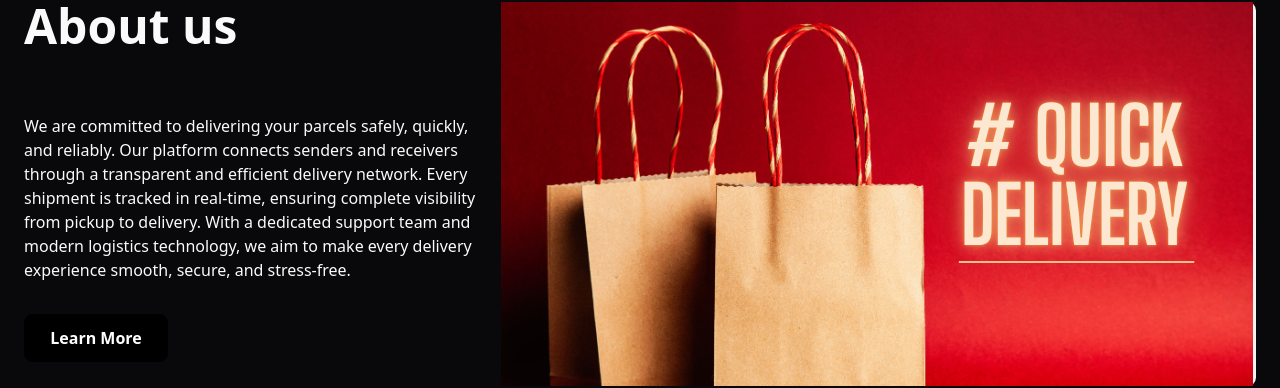
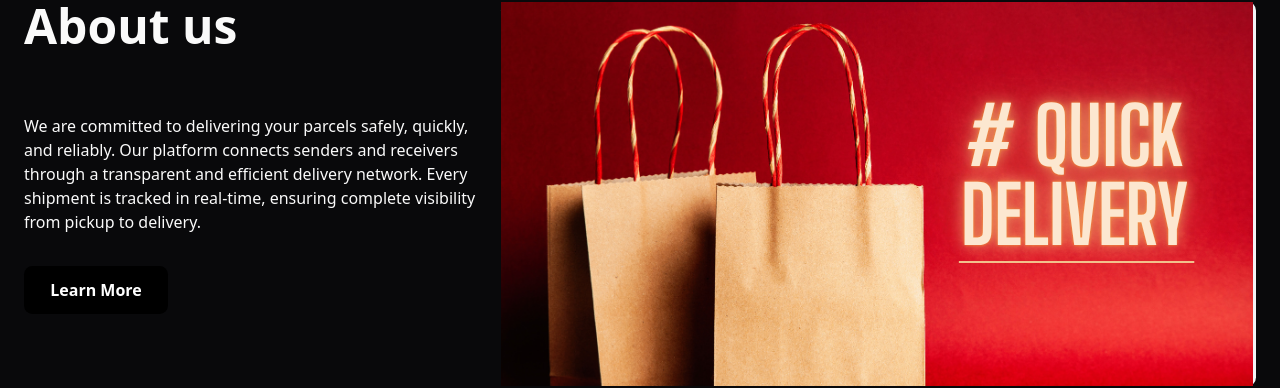
Before and after one commit to maufdev09/shipzy-frontend, a React (Vite) app: page /about in a window 1280 px wide. Shown: the part 111-499 px from the top of the page. Built offline with nearby package versions, Linux system fonts and the light colour scheme; no server answers.

Commit message:
refactor: simplify About Us section by removing redundant text

```diff
--- a/src/Page/AboutUs.tsx
+++ b/src/Page/AboutUs.tsx
@@ -15,9 +15,7 @@ export default function AboutUs() {
                 reliably. Our platform connects senders and receivers through a
                 transparent and efficient delivery network. Every shipment is
                 tracked in real-time, ensuring complete visibility from pickup
-                to delivery. With a dedicated support team and modern logistics
-                technology, we aim to make every delivery experience smooth,
-                secure, and stress-free.
+                to delivery.
               </p>
               <a
                 href="javascript:void(0);"
```
